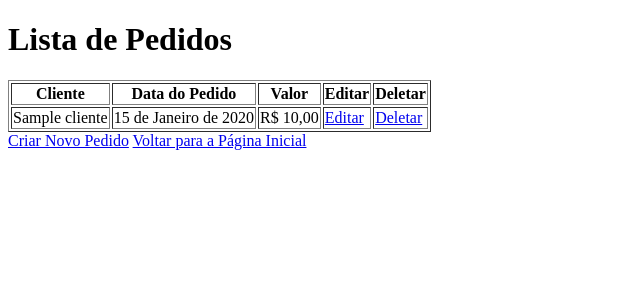
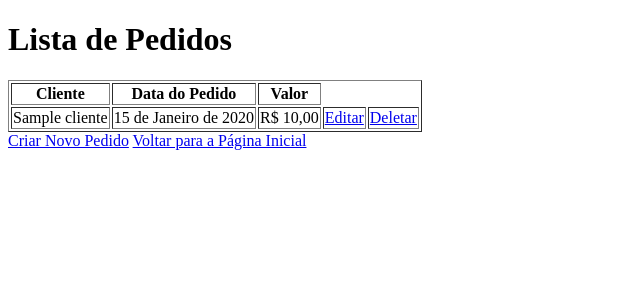
Before and after one commit to muphridd/desenvolvimentogestaodepedidos, a Django app: page /pedidos/ in a window 1280 px wide. Shown: the top 300 px of the page, without its empty margins (0-640 px from the left). Run offline with Django 5.2, Linux system fonts and the light colour scheme; tables that the repository leaves empty hold one stand-in row (values such as "Sample post").

Commit message:
lista_pedidos.html

```diff
--- a/clientes/templates/clientes/lista_pedidos.html
+++ b/clientes/templates/clientes/lista_pedidos.html
@@ -13,8 +13,6 @@
                 <th>Cliente</th>
                 <th>Data do Pedido</th>
                 <th>Valor</th>
-                <th>Editar</th>
-                <th>Deletar</th>
             </tr>
         </thead>
         <tbody>
```
